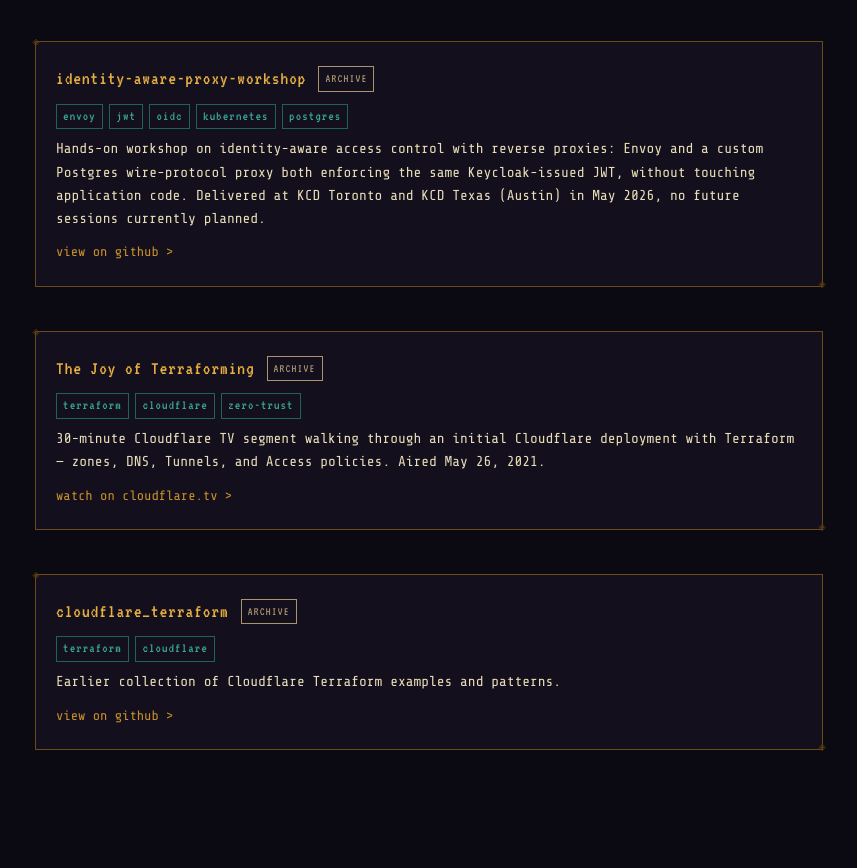
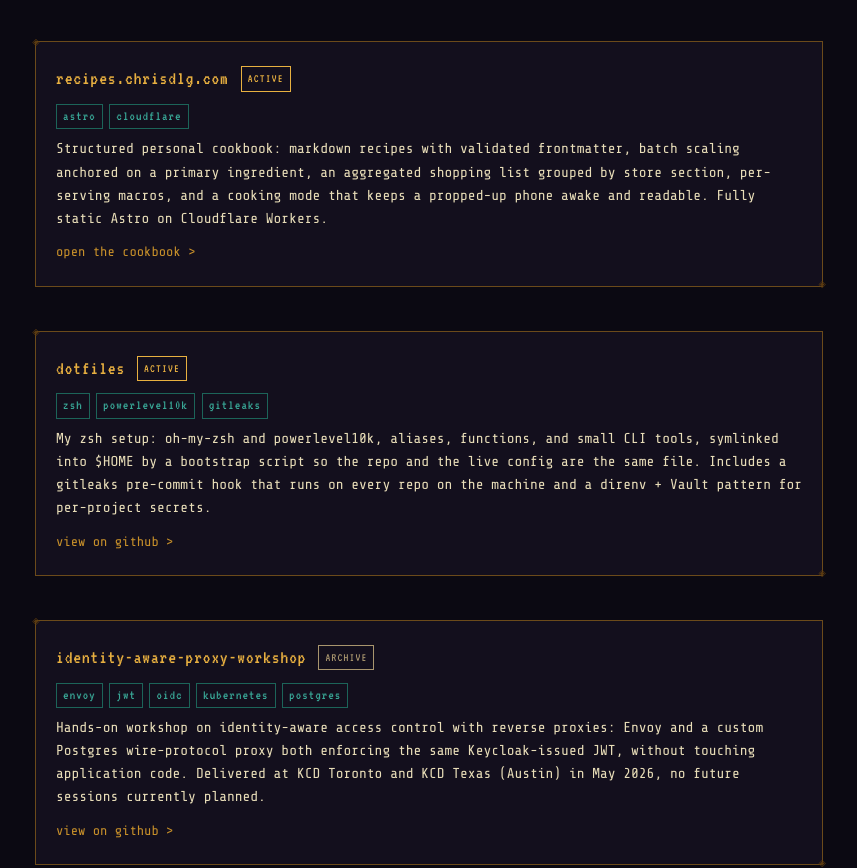
Before and after one commit to tenaciousdlg/chrisdlg.com, an Astro site: page /projects in a window 1280 px wide. Shown: the part 1804-2672 px from the top of the page, without its empty margins (223-1080 px from the left). Built offline with nearby package versions, Linux system fonts and the light colour scheme; Astro itself is replaced by a stand-in of ours.

Commit message:
projects: add recipes.chrisdlg.com and dotfiles

```diff
--- a/src/pages/projects.astro
+++ b/src/pages/projects.astro
@@ -58,6 +58,23 @@ const projects = [
     stack: ['python', 'flask', 'teleport', 'jwt'],
     description:
       'Flask application that demonstrates Teleport application access. Decodes the Teleport-Jwt-Assertion header and renders the authenticated user\'s identity, roles, and traits in a clean UI. Useful for SE demos showing what downstream apps can consume from Teleport.',
+  },
+  {
+    name: 'recipes.chrisdlg.com',
+    url: 'https://recipes.chrisdlg.com',
+    status: 'ACTIVE',
+    stack: ['astro', 'cloudflare'],
+    description:
+      'Structured personal cookbook: markdown recipes with validated frontmatter, batch scaling anchored on a primary ingredient, an aggregated shopping list grouped by store section, per-serving macros, and a cooking mode that keeps a propped-up phone awake and readable. Fully static Astro on Cloudflare Workers.',
+    linkText: 'open the cookbook',
+  },
+  {
+    name: 'dotfiles',
+    url: 'https://github.com/tenaciousdlg/dotfiles',
+    status: 'ACTIVE',
+    stack: ['zsh', 'powerlevel10k', 'gitleaks'],
+    description:
+      'My zsh setup: oh-my-zsh and powerlevel10k, aliases, functions, and small CLI tools, symlinked into $HOME by a bootstrap script so the repo and the live config are the same file. Includes a gitleaks pre-commit hook that runs on every repo on the machine and a direnv + Vault pattern for per-project secrets.',
   },
   {
     name: 'identity-aware-proxy-workshop',
```
